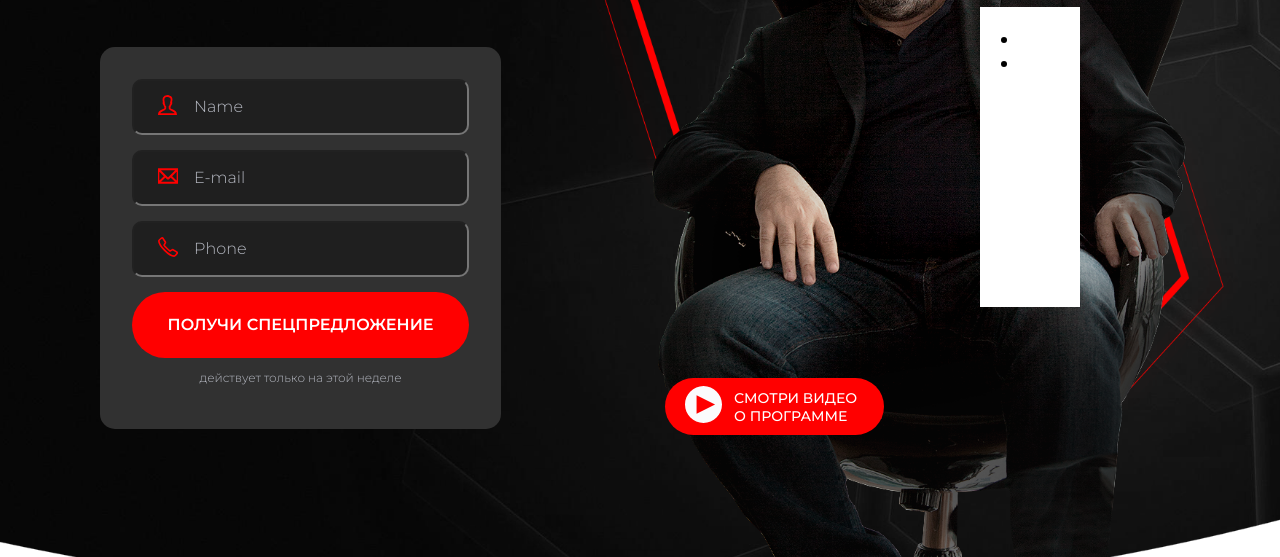
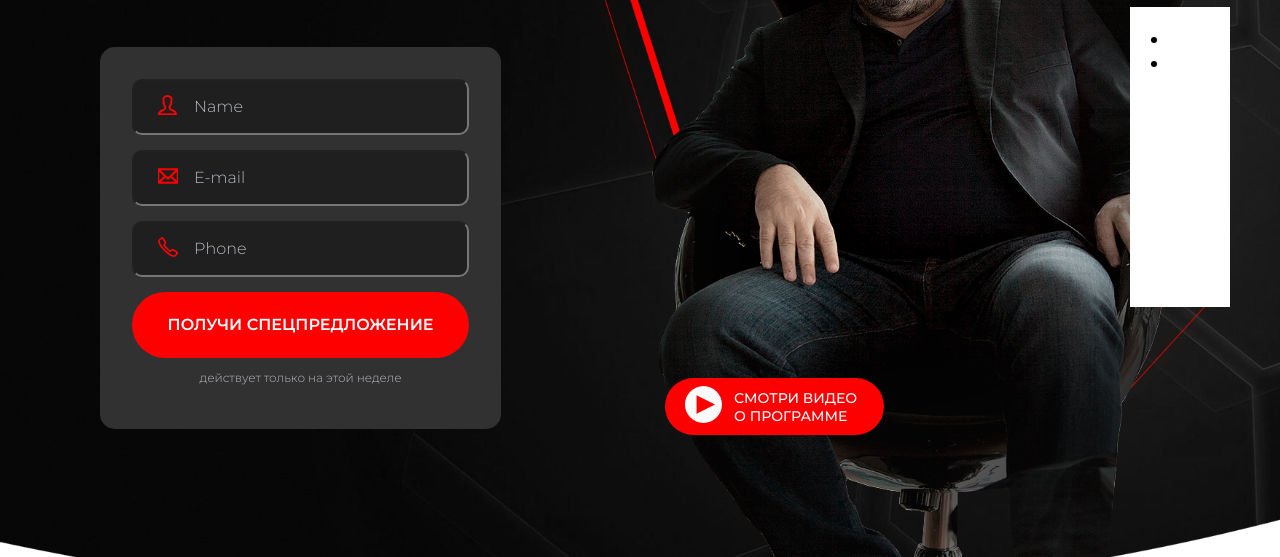
Before and after one commit to OlexanderPistiulha/siteOne, a plain HTML site: page www/index.html in a window 1280 px wide. Shown: the part 243-800 px from the top of the page. Drawn offline with nearby package versions, Linux system fonts and the light colour scheme.

Commit message:
add navigation block

```diff
--- a/www/assets/scss/style.scss
+++ b/www/assets/scss/style.scss
@@ -4,11 +4,11 @@
 .nav-wrapp {
     position: fixed;
     top: 50%;
-    right: 100px;
+    right: 50px;
     background-color: #fff;
     width: 100px;
     height: 300px;
-    transform: translate(-100%, -50%);
+    transform: translate(0, -50%);
 
 }
 
@@ -77,6 +77,8 @@
         text-transform: uppercase;
         color: #ffffff;
         margin: -67px -9px -34px;
+        // animation-name: textBg;
+        // animation-duration: 10;
         background: linear-gradient(80deg, #fdfdfd 20%, #404041 66%);
         -webkit-background-clip: text;
         -webkit-text-fill-color: transparent;
```
Also changed, not shown: www/assets/css/style.css, 1 other file.
